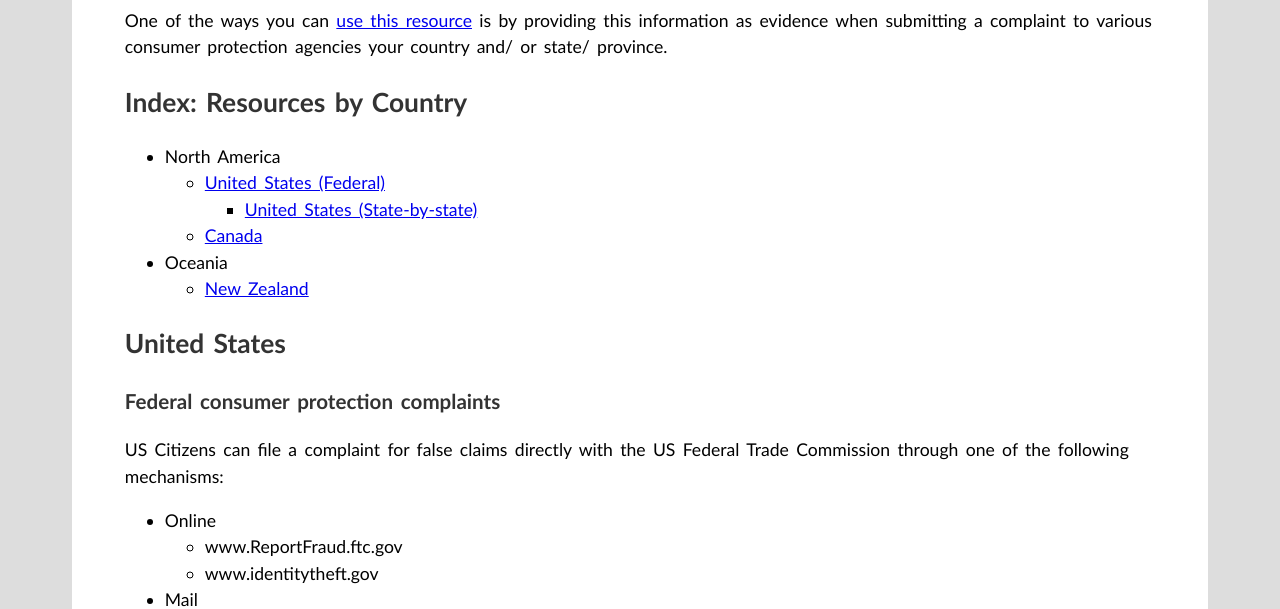
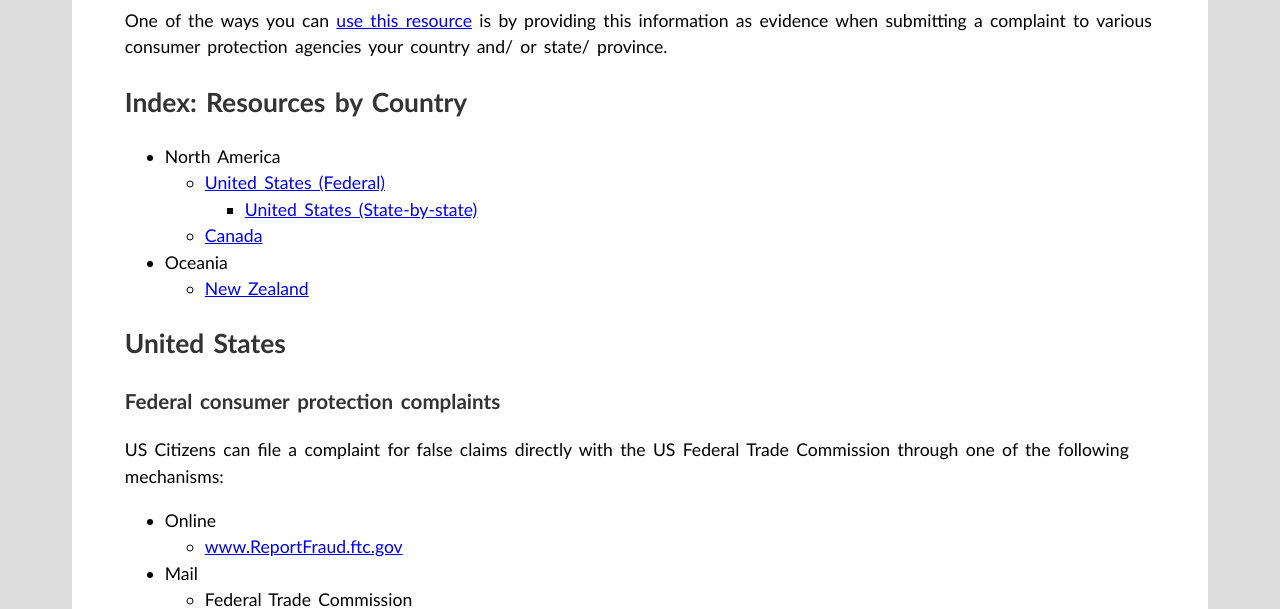
Before and after one commit to karlgroves/overlayfalseclaims, a website: page site/consumer-complaint-resources.html in a window 1280 px wide. Shown: the part 343-952 px from the top of the page. Drawn offline with Linux system fonts and the light colour scheme.

Commit message:
Fix missing link

```diff
--- a/site/consumer-complaint-resources.html
+++ b/site/consumer-complaint-resources.html
@@ -77,8 +77,7 @@
         <ul>
             <li>Online
                 <ul>
-                    <li>www.ReportFraud.ftc.gov</li>
-                    <li>www.identitytheft.gov</li>
+                    <li><a href="https://www.ReportFraud.ftc.gov">www.ReportFraud.ftc.gov</a></li>
                 </ul>
             </li>
             <li>
```
